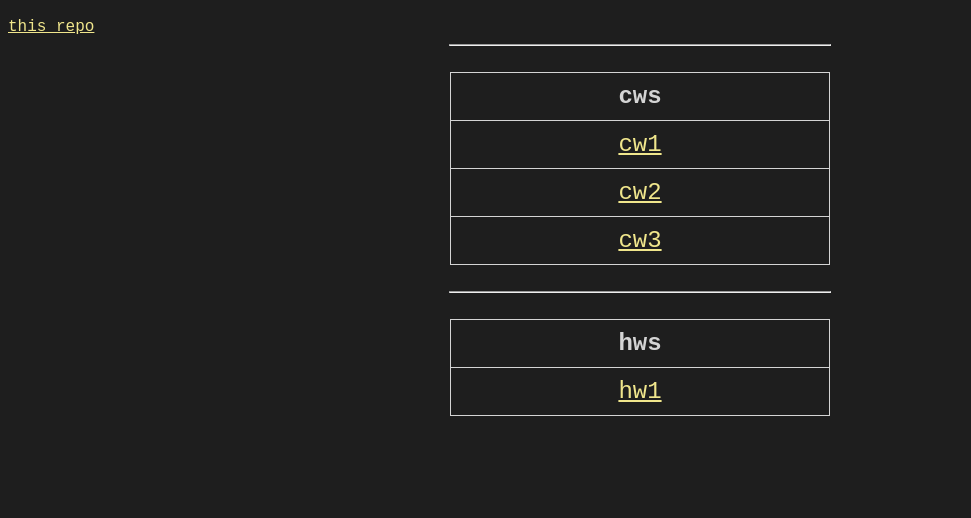
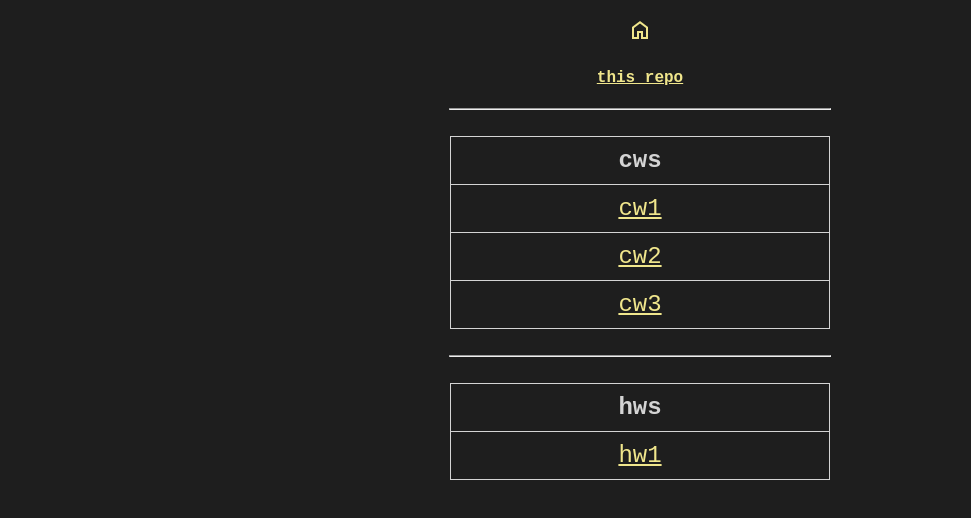
Before and after one commit to isaidsari/advancedpt, a plain HTML site: page index.html in a window 1280 px wide. Shown: the part 120-638 px from the top of the page, without its empty margins (0-971 px from the left). Drawn offline with nearby package versions, Linux system fonts and the light colour scheme.

Commit message:
the blank space between home and text is problem

```diff
--- a/index.html
+++ b/index.html
@@ -6,13 +6,19 @@
     <meta name="viewport" content="width=device-width, initial-scale=1.0">
     <title>blm305</title>
     <link rel="stylesheet" href="./style.css">
+    <link rel="stylesheet" href="https://fonts.googleapis.com/css2?family=Material+Symbols+Outlined:opsz,wght,FILL,GRAD@48,400,0,0" />
 </head>
 <body>
     <h1>blm305</h1>
     <h1>ismail said sari - 2021221004</h1>
-    <a href="https://github.com/isaidsari/ismails305">this repo</a>
+    <a href="https://github.com/isaidsari/ismails305">
+        <div style="text-align:center;">
+            <span class="material-symbols-outlined">home</span>
+            <h4>this repo</h3>
+        </div>
+    </a>
 
-    <br><hr style="width: 30%;"><br>
+    <hr style="width: 30%;"><br>
 
     <table>
         <tr>
--- a/style.css
+++ b/style.css
@@ -25,6 +25,9 @@ td,th{
 }
 
 a {
+    margin-left: auto;
+    margin-right: auto;
+    text-align: center;
     color: khaki;
 }
 
```
